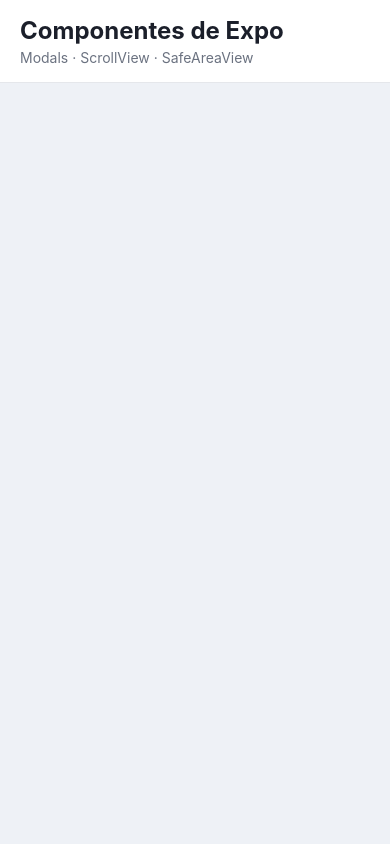
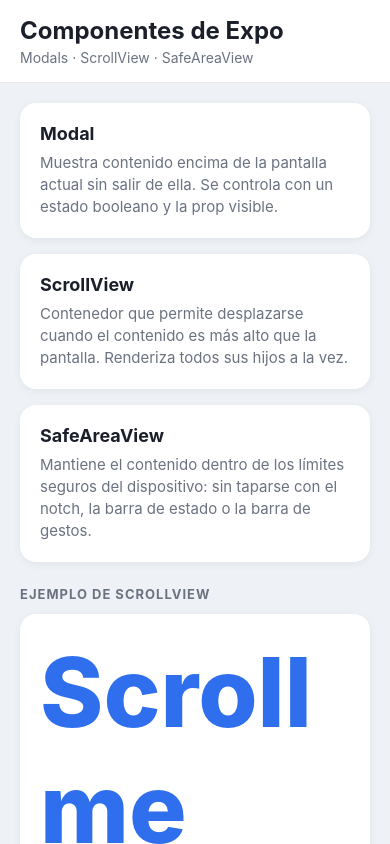
Before and after one commit to Lentes313/modals-scrollview-safeareaview, a React Native app: screen / in a window 390 px wide. Built offline with nearby package versions, Linux system fonts and the light colour scheme.

Commit message:
step 2: ScrollView with topic cards and slide example

```diff
--- a/App.js
+++ b/App.js
@@ -1,4 +1,4 @@
-import { View, Text, StyleSheet } from 'react-native';
+import { View, Text, ScrollView, StyleSheet } from 'react-native';
 import { StatusBar } from 'expo-status-bar';
 import { SafeAreaProvider, SafeAreaView } from 'react-native-safe-area-context';
 
@@ -12,17 +12,70 @@ const COLORS = {
   border: '#E5E7EB',
 };
 
+const TOPICS = [
+  {
+    id: 'modal',
+    title: 'Modal',
+    summary:
+      'Muestra contenido encima de la pantalla actual sin salir de ella. Se controla con un estado booleano y la prop visible.',
+  },
+  {
+    id: 'scrollview',
+    title: 'ScrollView',
+    summary:
+      'Contenedor que permite desplazarse cuando el contenido es más alto que la pantalla. Renderiza todos sus hijos a la vez.',
+  },
+  {
+    id: 'safeareaview',
+    title: 'SafeAreaView',
+    summary:
+      'Mantiene el contenido dentro de los límites seguros del dispositivo: sin taparse con el notch, la barra de estado o la barra de gestos.',
+  },
+];
+
+// Textos del ejemplo de ScrollView de la presentación.
+const SCROLL_LINES = [
+  { text: 'Scroll me plz', size: 96 },
+  { text: 'If you like', size: 96 },
+  { text: 'Scrolling down', size: 96 },
+  { text: "What's the best", size: 96 },
+  { text: 'Framework around?', size: 96 },
+  { text: 'Expo', size: 80 },
+];
+
 export default function App() {
   return (
-    // SafeAreaProvider va una sola vez en la raíz de la app.
     <SafeAreaProvider>
-      {/* SafeAreaView agrega el padding necesario para que el contenido
-          no quede debajo del notch, la barra de estado o la barra de gestos. */}
       <SafeAreaView style={styles.safeArea}>
         <View style={styles.header}>
           <Text style={styles.headerTitle}>Componentes de Expo</Text>
           <Text style={styles.headerSubtitle}>Modals · ScrollView · SafeAreaView</Text>
         </View>
+
+        {/* El header queda fijo y solo esta parte se desplaza.
+            contentContainerStyle da estilo al contenido interno (padding),
+            style se aplica al contenedor del ScrollView. */}
+        <ScrollView
+          style={styles.scroll}
+          contentContainerStyle={styles.scrollContent}
+          showsVerticalScrollIndicator={false}
+        >
+          {TOPICS.map((topic) => (
+            <View key={topic.id} style={styles.card}>
+              <Text style={styles.cardTitle}>{topic.title}</Text>
+              <Text style={styles.cardText}>{topic.summary}</Text>
+            </View>
+          ))}
+
+          <Text style={styles.sectionTitle}>Ejemplo de ScrollView</Text>
+          <View style={styles.card}>
+            {SCROLL_LINES.map((line) => (
+              <Text key={line.text} style={[styles.bigText, { fontSize: line.size }]}>
+                {line.text}
+              </Text>
+            ))}
+          </View>
+        </ScrollView>
       </SafeAreaView>
       <StatusBar style="dark" />
     </SafeAreaProvider>
@@ -51,4 +104,46 @@ const styles = StyleSheet.create({
     fontSize: 14,
     color: COLORS.muted,
   },
+  scroll: {
+    flex: 1,
+  },
+  scrollContent: {
+    padding: 20,
+    paddingBottom: 40,
+  },
+  card: {
+    marginBottom: 16,
+    padding: 20,
+    borderRadius: 16,
+    backgroundColor: COLORS.card,
+    shadowColor: '#000000',
+    shadowOpacity: 0.06,
+    shadowRadius: 8,
+    shadowOffset: { width: 0, height: 2 },
+    elevation: 2,
+  },
+  cardTitle: {
+    fontSize: 18,
+    fontWeight: '700',
+    color: COLORS.text,
+  },
+  cardText: {
+    marginTop: 8,
+    fontSize: 15,
+    lineHeight: 22,
+    color: COLORS.muted,
+  },
+  sectionTitle: {
+    marginTop: 8,
+    marginBottom: 12,
+    fontSize: 13,
+    fontWeight: '700',
+    letterSpacing: 1,
+    textTransform: 'uppercase',
+    color: COLORS.muted,
+  },
+  bigText: {
+    fontWeight: '800',
+    color: COLORS.primary,
+  },
 });
```
